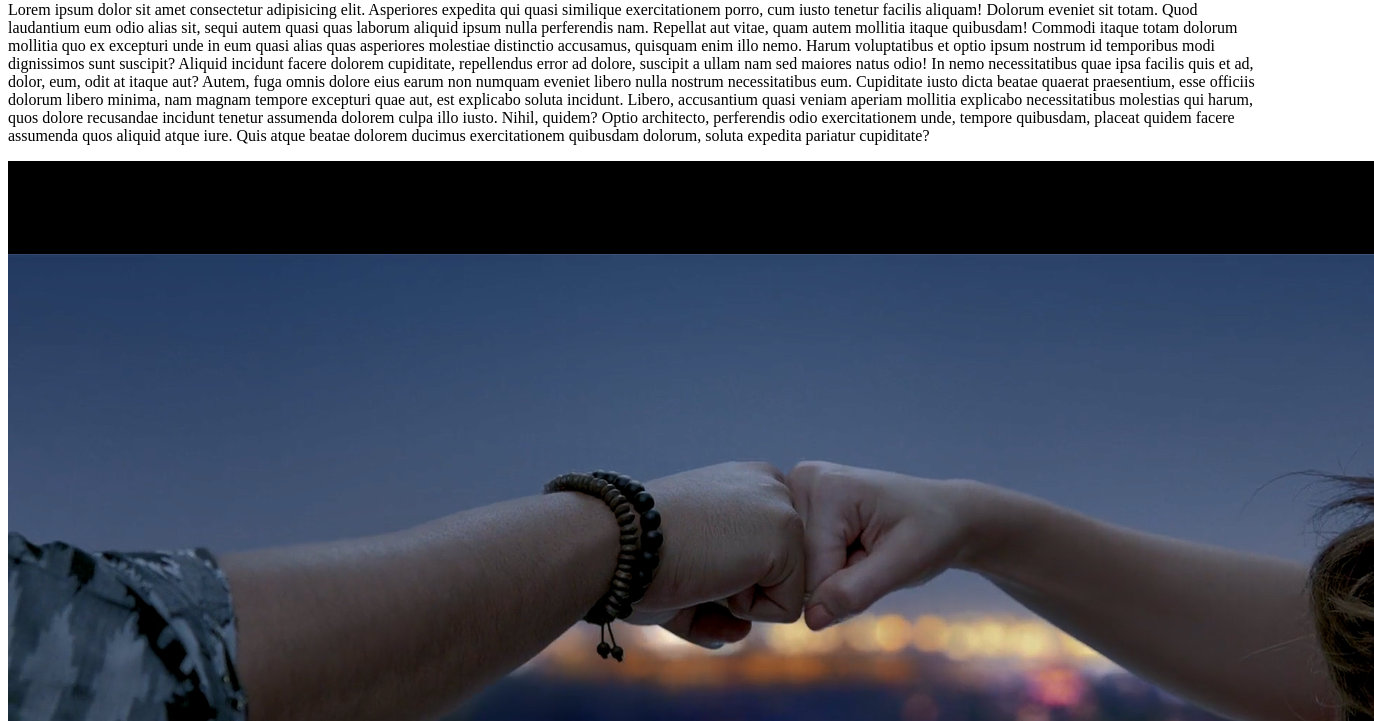
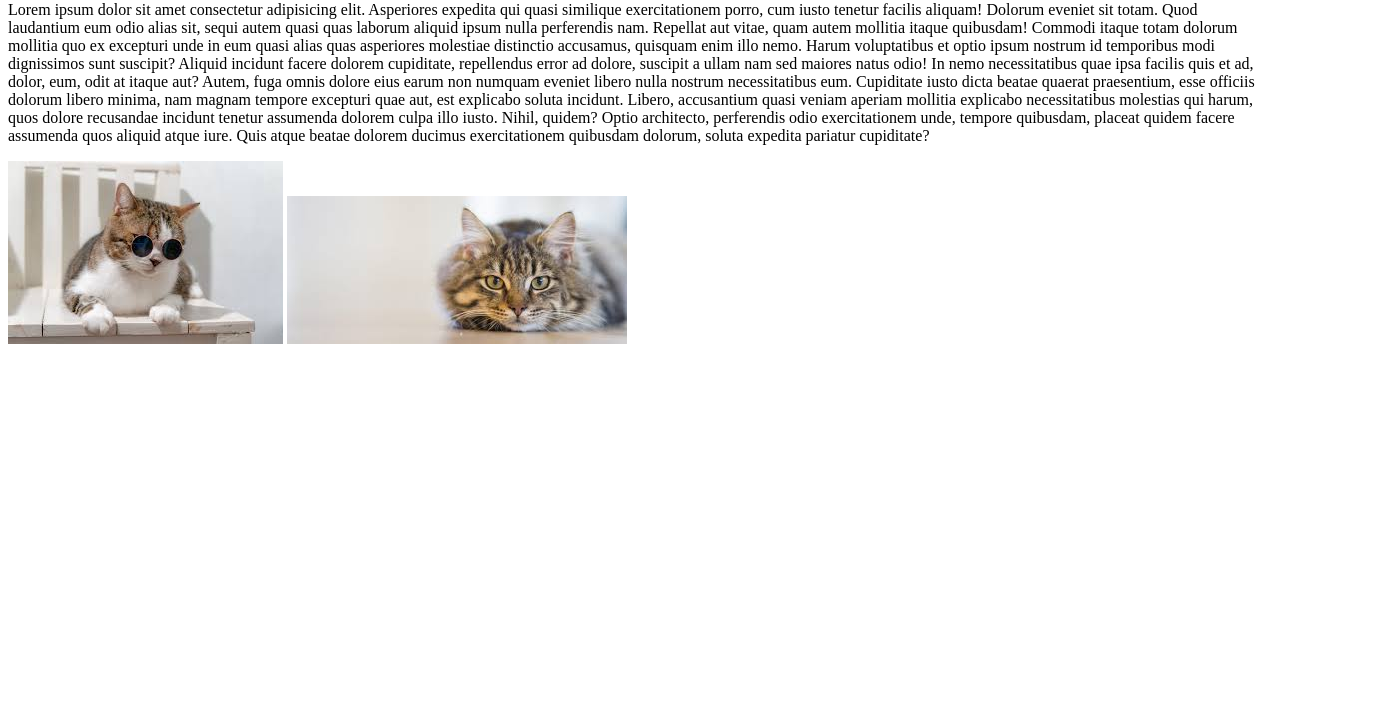
Before and after one commit to md-ibrahim-bd/first-website, a plain HTML site: page index.html in a window 1280 px wide. Shown: the part 79-800 px from the top of the page, 1374 px wide, since content can reach past the window. Drawn offline with Linux system fonts and the light colour scheme.

Commit message:
cat added

```diff
--- a/index.html
+++ b/index.html
@@ -9,6 +9,7 @@
 <h1>This is my first site</h1>
 <body>
     <p>Lorem ipsum dolor sit amet consectetur adipisicing elit. Asperiores expedita qui quasi similique exercitationem porro, cum iusto tenetur facilis aliquam! Dolorum eveniet sit totam. Quod laudantium eum odio alias sit, sequi autem quasi quas laborum aliquid ipsum nulla perferendis nam. Repellat aut vitae, quam autem mollitia itaque quibusdam! Commodi itaque totam dolorum mollitia quo ex excepturi unde in eum quasi alias quas asperiores molestiae distinctio accusamus, quisquam enim illo nemo. Harum voluptatibus et optio ipsum nostrum id temporibus modi dignissimos sunt suscipit? Aliquid incidunt facere dolorem cupiditate, repellendus error ad dolore, suscipit a ullam nam sed maiores natus odio! In nemo necessitatibus quae ipsa facilis quis et ad, dolor, eum, odit at itaque aut? Autem, fuga omnis dolore eius earum non numquam eveniet libero nulla nostrum necessitatibus eum. Cupiditate iusto dicta beatae quaerat praesentium, esse officiis dolorum libero minima, nam magnam tempore excepturi quae aut, est explicabo soluta incidunt. Libero, accusantium quasi veniam aperiam mollitia explicabo necessitatibus molestias qui harum, quos dolore recusandae incidunt tenetur assumenda dolorem culpa illo iusto. Nihil, quidem? Optio architecto, perferendis odio exercitationem unde, tempore quibusdam, placeat quidem facere assumenda quos aliquid atque iure. Quis atque beatae dolorem ducimus exercitationem quibusdam dolorum, soluta expedita pariatur cupiditate?</p>
-    <img src="Screenshot (76).png" alt="">
+    <img src="cat-1.jpg" alt="">
+    <img src="cat-2.jpg" alt="">
 </body>
 </html>
```
Also changed, not shown: Screenshot (76).png (deleted), cat-1.jpg (added), cat-2.jpg (added).
